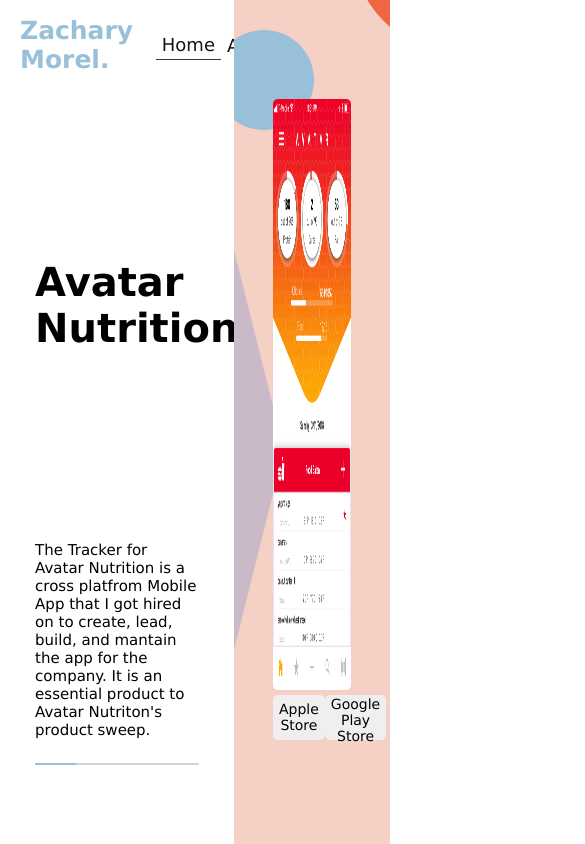
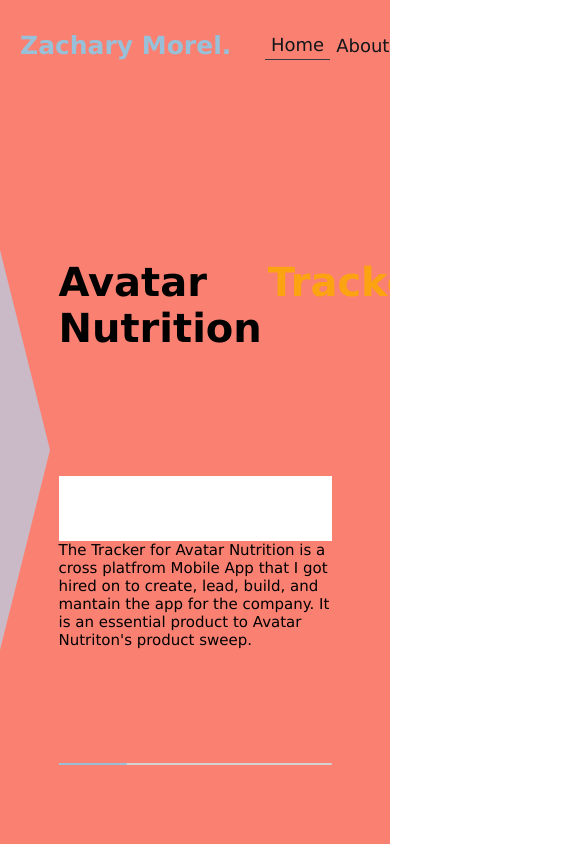
Before and after one commit to zacharymorel/zacharymorel.github.io, a React (Create React App) app in the folder potfolio/: page / in a window 390 px wide. Shown: the top 844 px of the page, 585 px wide, since content can reach past the window. Built offline with nearby package versions, Linux system fonts and the light colour scheme.

Commit message:
Starting to add Media Queries for tablet and Mobile Resonsiveness

```diff
--- /dev/null
+++ b/potfolio/src/css/leftViewMobile.css
@@ -0,0 +1,9 @@
+@media (max-width: 1400px) {
+  .LeftViewParent {
+    background: #fa8072;
+    width: 100%;
+    /* flex-direction: row; */
+    /* overflow: scroll; */
+
+  }
+}
--- /dev/null
+++ b/potfolio/src/css/mainMobile.css
@@ -0,0 +1,12 @@
+@media (max-width: 1400px) {
+  .App {
+    height: 100%;
+  }
+
+  .MainParent {
+    display: flex;
+    flex-flow: row wrap;
+    height: 100%;
+    width: 100%;
+  }
+}
--- /dev/null
+++ b/potfolio/src/css/rightViewMobile.css
@@ -0,0 +1,8 @@
+@media (max-width: 1400px) {
+  .RightViewParent {
+    background: blue;
+    height: 100%;
+    overflow: scroll;
+    width: 100%;
+  }
+}
--- a/potfolio/src/views/LeftViewComponents/LeftView.js
+++ b/potfolio/src/views/LeftViewComponents/LeftView.js
@@ -9,6 +9,7 @@
 
 // Styles
 import '../../css/leftView.css';
+import '../../css/leftViewMobile.css'
 
 class LeftView extends PureComponent {
   constructor(props) {
--- a/potfolio/src/views/Main.js
+++ b/potfolio/src/views/Main.js
@@ -6,6 +6,7 @@
 
 // Styles
 import '../css/main.css';
+import '../css/mainMobile.css'
 
 class Main extends Component {
   constructor(props) {
--- a/potfolio/src/views/RightViewComponents/RightView.js
+++ b/potfolio/src/views/RightViewComponents/RightView.js
@@ -6,6 +6,7 @@
 
 import '../../css/rightView.css'
 import '../../css/shapes.css'
+import '../../css/rightViewMobile.css'
 
 class RightView extends PureComponent {
   ShapeClassNames = ['BlueSmallCircleOne', 'RedSmallCircle', 'BlueSmallCircleTwo', 'BlueOval', 'TriangleTopRight', 'LightOval', 'TriangleRight']
```
